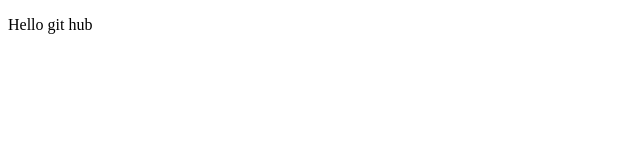
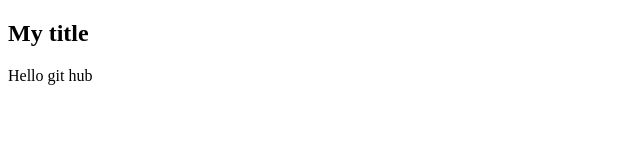
Before and after one commit to gwmgo/new-repo, a plain HTML site: page index.html in a window 1280 px wide. Shown: the whole page, without its empty margins (0-640 px from the left). Drawn offline with Linux system fonts and the light colour scheme.

Commit message:
Added title

```diff
--- a/index.html
+++ b/index.html
@@ -1,6 +1,7 @@
 <!DOCTYPE html>
 <html lang="en">
   <header>
+    <h2>My title</h2>
     <p>Hello git hub</p>
   </header>
 </html>
```
